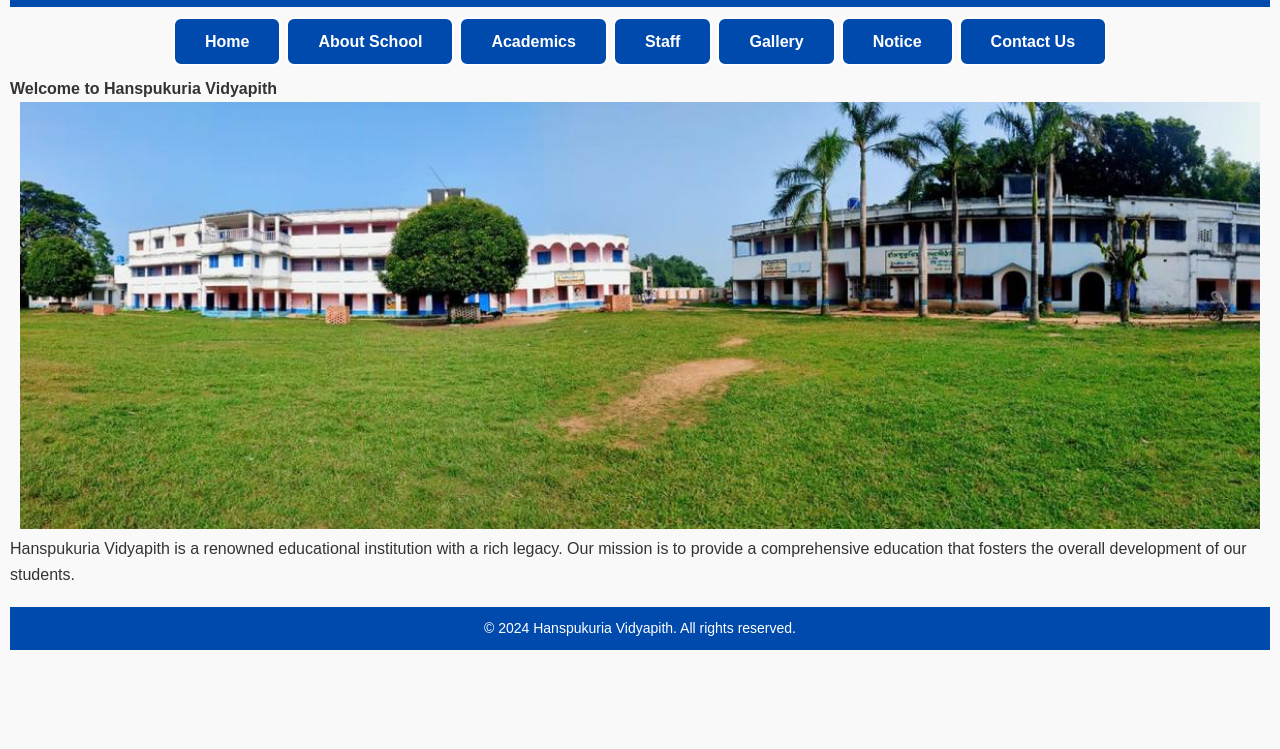
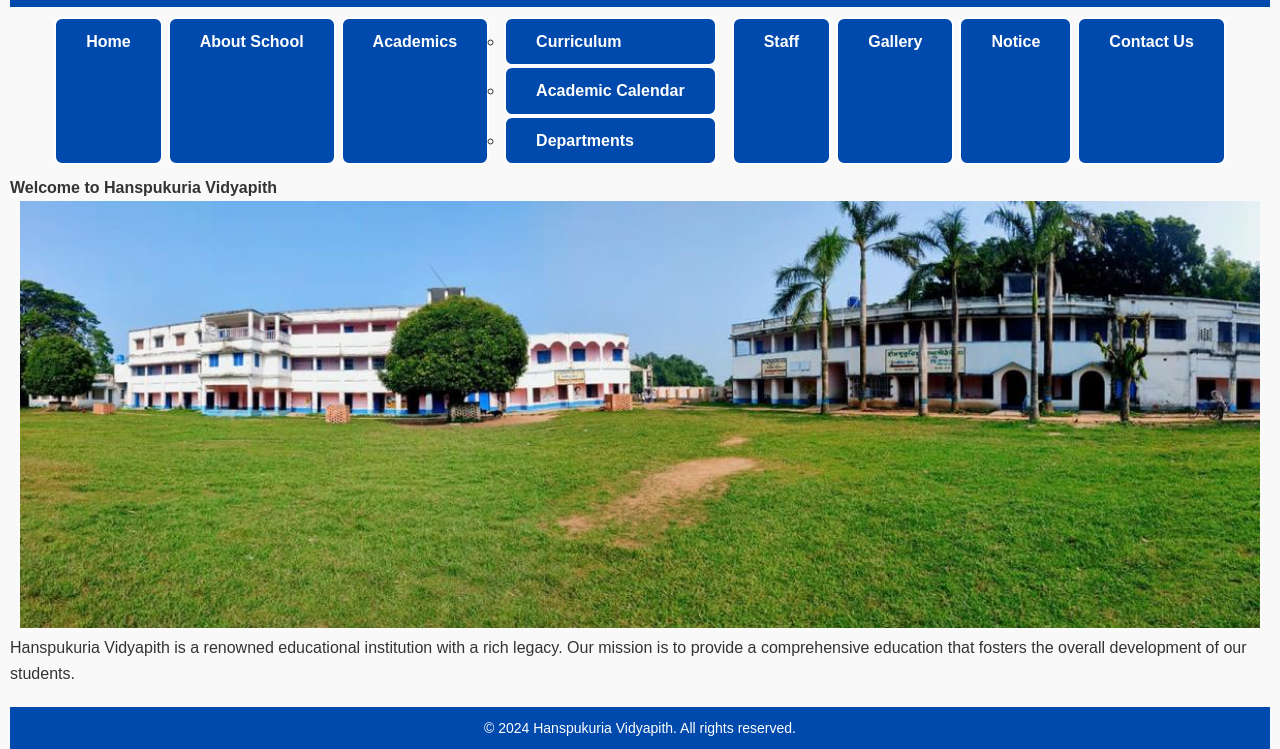
Before and after one commit to abulasadmallick/hpkv, a plain HTML site: page index.html in a window 1280 px wide. Shown: the part 93-842 px from the top of the page. Before the commit the page ends 800 px from the top, so only its background shows below. Drawn offline with Linux system fonts and the light colour scheme.

Commit message:
Update index.html

```diff
--- a/index.html
+++ b/index.html
@@ -22,6 +22,11 @@
         <li><a href="index.html">Home</a></li>
         <li><a href="about.html">About School</a></li>
         <li><a href="academics.html">Academics</a></li>
+           <ul class="submenu">
+        <li><a href="curriculum.html">Curriculum</a></li>
+        <li><a href="admission.html">Academic Calendar</a></li>
+        <li><a href="Result.html">Departments</a></li>
+          </ul>
         <li><a href="staff.html">Staff</a></li>
         <li><a href="gallery.html">Gallery</a></li>
         <li><a href="notice.html">Notice</a></li>
```
